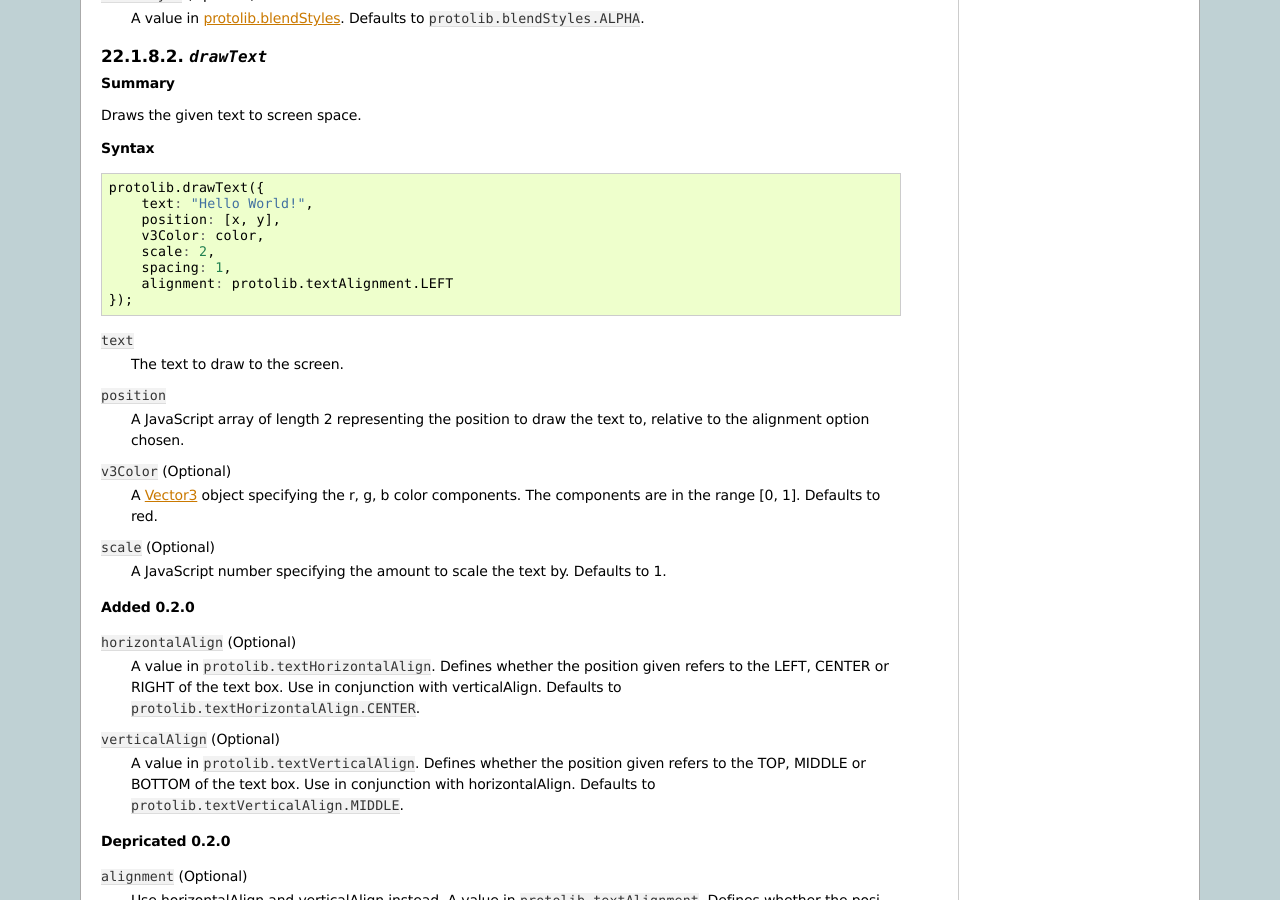
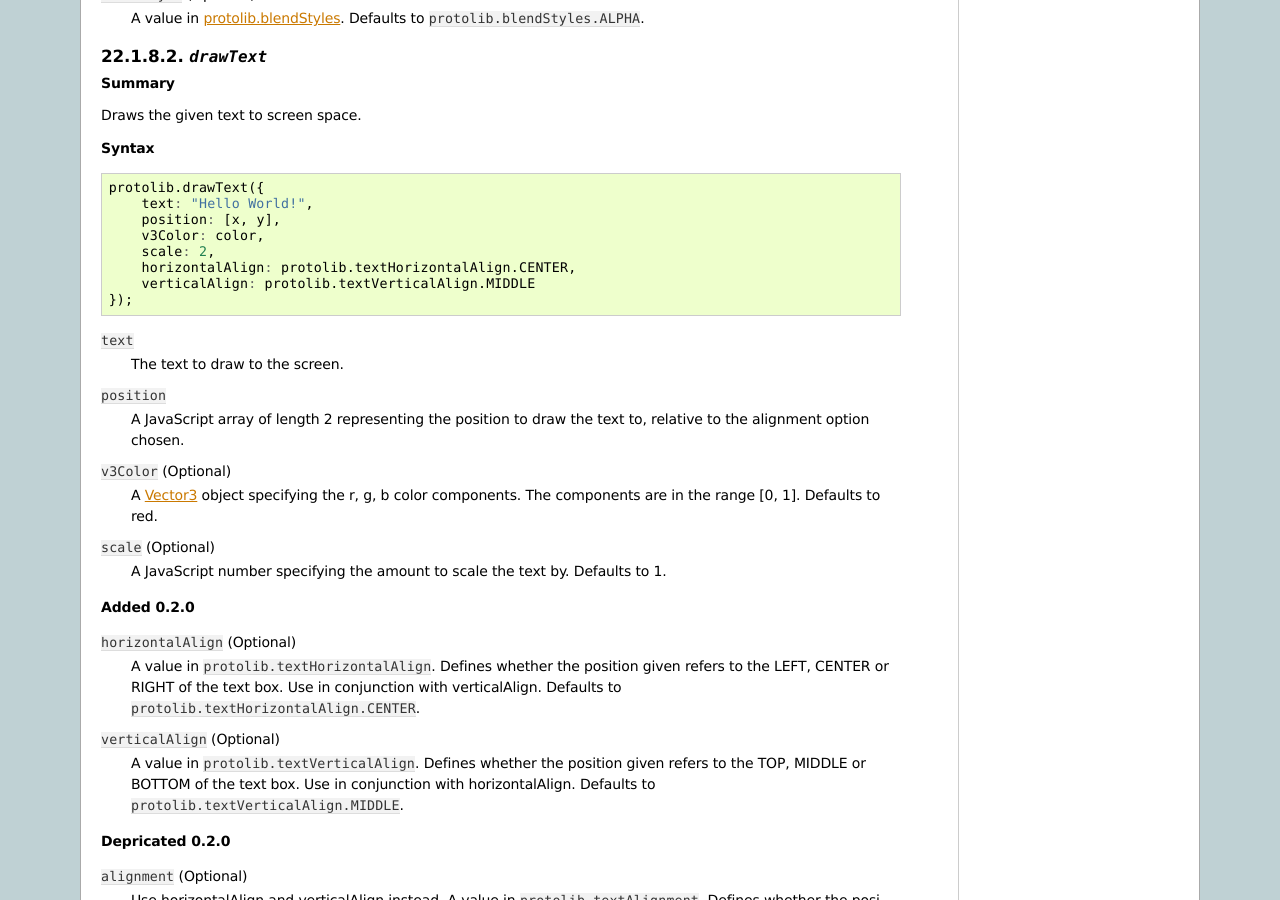
Before and after one commit to turbulenz/turbulenz_engine, a Sphinx documentation site: the page built from docs/source/protolib/protolib_api.rst, in a window 1280 px wide and 900 px high, scrolled down 10533 px. Built offline with Sphinx 7.4.7, drawn with Linux system fonts in a browser that asks for light colours.

Commit message:
Corrected example in docs for drawText

```diff
--- a/docs/source/protolib/protolib_api.rst
+++ b/docs/source/protolib/protolib_api.rst
@@ -690,8 +690,8 @@ Draws the given text to screen space.
         position: [x, y],
         v3Color: color,
         scale: 2,
-        spacing: 1,
-        alignment: protolib.textAlignment.LEFT
+        horizontalAlign: protolib.textHorizontalAlign.CENTER,
+        verticalAlign: protolib.textVerticalAlign.MIDDLE
     });
 
 ``text``
```
